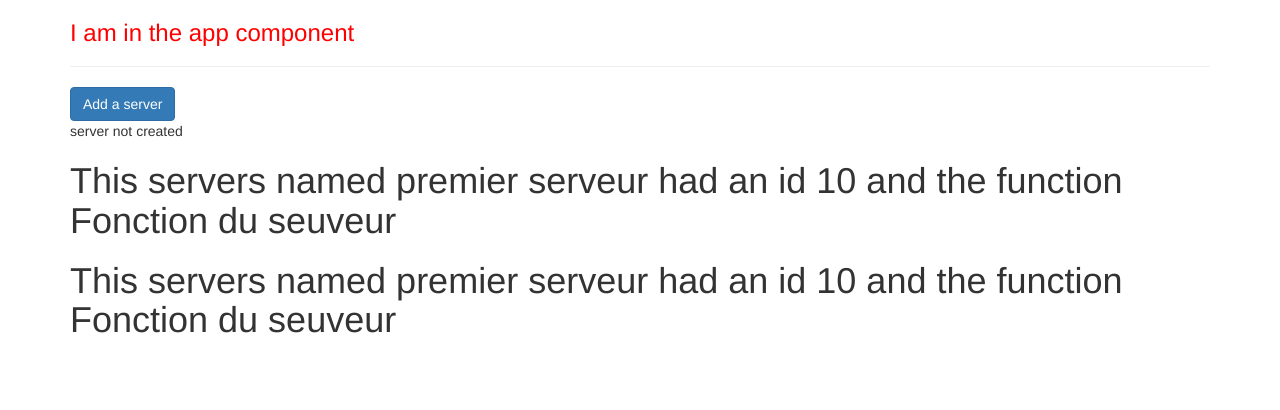
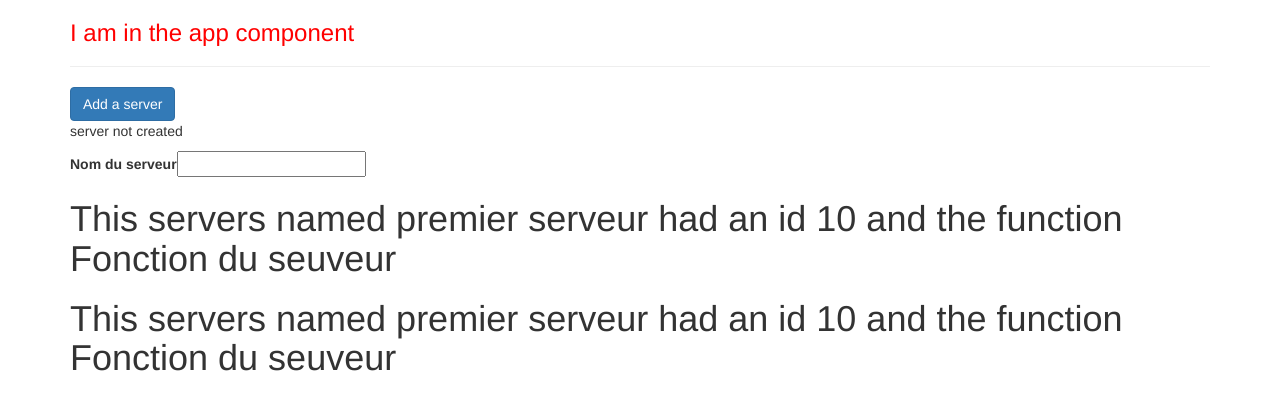
Before and after one commit to SoufieneOUERTANI/02-The-Basics---my-first-app, an Angular app: page / in a window 1280 px wide. Shown: the top 410 px of the page. Built offline with nearby package versions, Linux system fonts and the light colour scheme.

Commit message:
31-event binding (input)="onUpdate..Name($event)"

```diff
--- a/src/app/servers/servers.component.html
+++ b/src/app/servers/servers.component.html
@@ -6,6 +6,10 @@
     {{serverCreationStatus}}
 </p>
 
+<label for="">Nom du serveur</label>
+
+<input type="text" (input)="onUpdateServerName($event)">
+<p>{{serverName}}</p>
 
 <app-server></app-server>
 <app-server></app-server>
--- a/src/app/servers/servers.component.ts
+++ b/src/app/servers/servers.component.ts
@@ -15,6 +15,7 @@
 
   allowNewServer : boolean = false;
   serverCreationStatus : string = "server not created";
+  serverName : string = "";
 
   constructor(){
     setTimeout(()=> {
@@ -26,4 +27,7 @@
     this.serverCreationStatus= "server created"
   }
 
+  onUpdateServerName( eventElement : Event){
+    this.serverName = (<HTMLInputElement>eventElement.target).value;
+  }
 }
```
